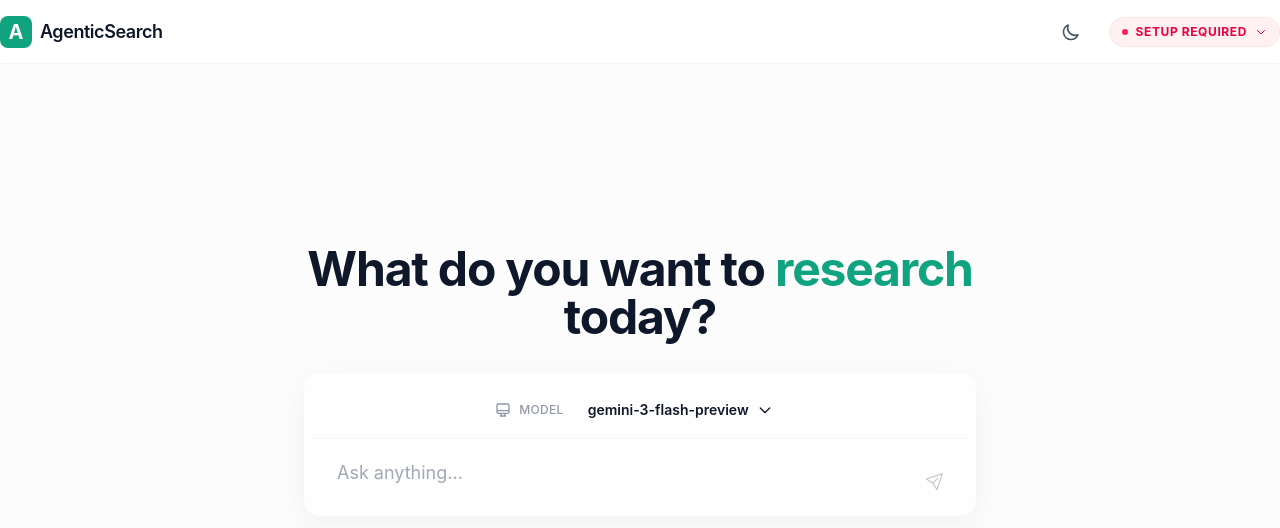
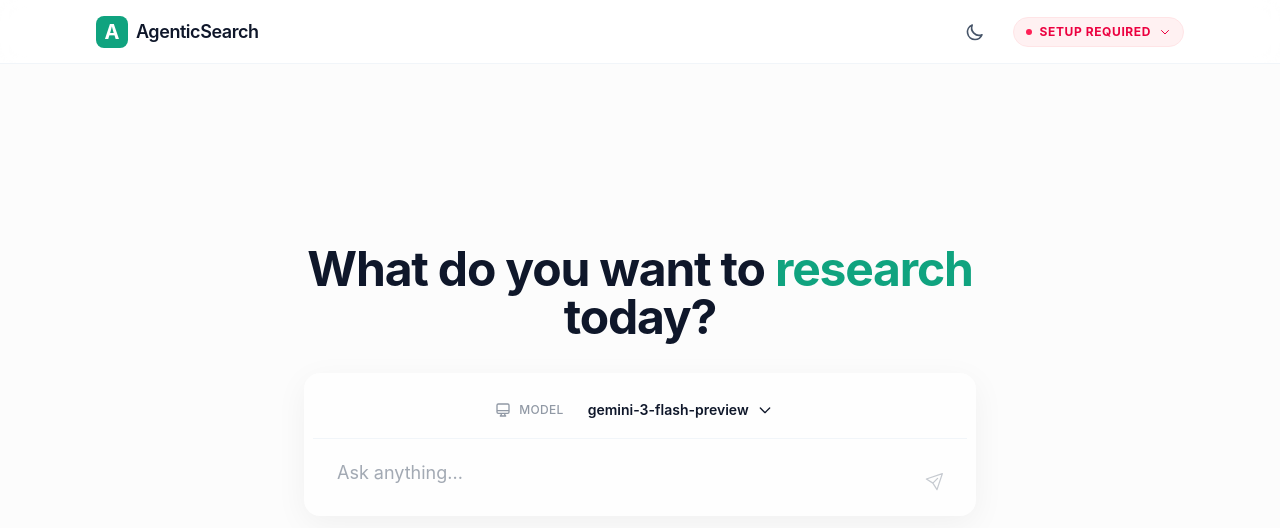
Before and after one commit to MuJiongan/AgenticSearch, a React (Vite) app: page / in a window 1280 px wide. Shown: the top 528 px of the page. Built offline with nearby package versions, Linux system fonts and the light colour scheme.

Commit message:
fix: Remove safe-x from nav to allow Tailwind padding, use margin for safe-x

```diff
--- a/src/components/ResearchAgent.tsx
+++ b/src/components/ResearchAgent.tsx
@@ -31,7 +31,7 @@ export function ResearchAgent() {
   return (
     <div className="min-h-screen bg-bg-main text-text-primary selection:bg-brand-primary/20 transition-colors duration-300">
       {/* Top Navigation */}
-      <nav className="fixed top-0 left-0 right-0 h-16 border-b border-border-subtle bg-bg-nav backdrop-blur-md z-50 flex items-center justify-between px-6 sm:px-8 md:px-10 lg:px-16 xl:px-24 transition-colors duration-300 safe-top safe-x">
+      <nav className="fixed top-0 left-0 right-0 h-16 border-b border-border-subtle bg-bg-nav backdrop-blur-md z-50 flex items-center justify-between px-6 sm:px-8 md:px-10 lg:px-16 xl:px-24 transition-colors duration-300 safe-top">
         <div className="flex items-center gap-2">
           <div className="w-8 h-8 bg-brand-primary rounded-lg flex items-center justify-center text-white font-bold text-xl">
             A
--- a/src/styles/globals.css
+++ b/src/styles/globals.css
@@ -266,8 +266,8 @@ body>* {
 }
 
 .safe-x {
-  padding-left: env(safe-area-inset-left, 0px);
-  padding-right: env(safe-area-inset-right, 0px);
+  margin-left: env(safe-area-inset-left, 0px);
+  margin-right: env(safe-area-inset-right, 0px);
 }
 
 .safe-y {
```
